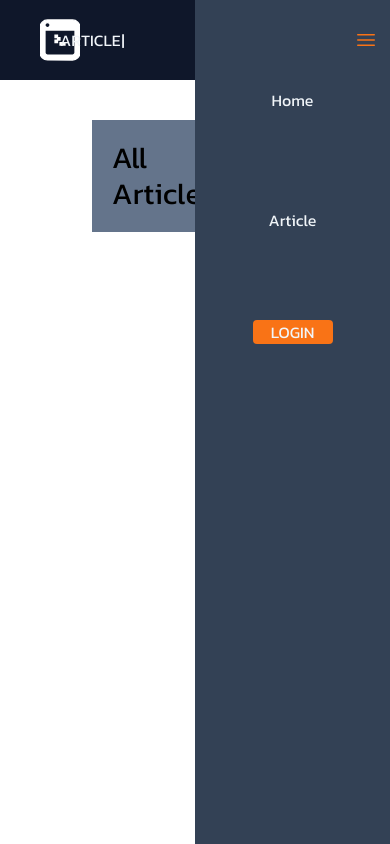
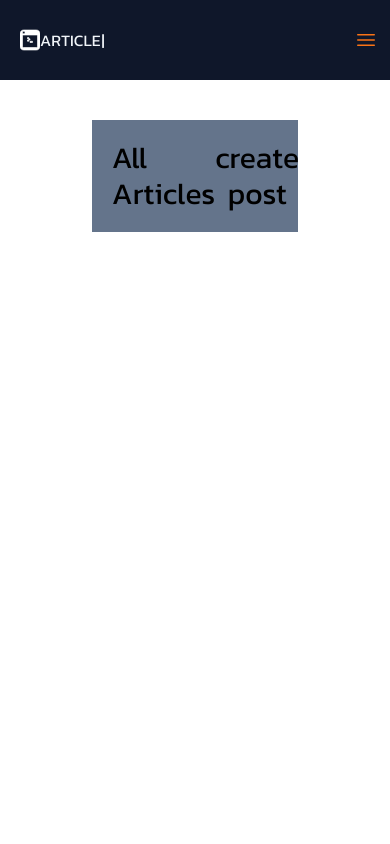
Before and after one commit to jamesmhee/article-react, a React (Vite) app: page /article in a window 390 px wide. Built offline with nearby package versions, Linux system fonts and the light colour scheme.

Commit message:
add function and edit more style

```diff
--- a/package.json
+++ b/package.json
@@ -15,6 +15,7 @@
     "react": "^18.2.0",
     "react-dom": "^18.2.0",
     "react-router-dom": "^6.13.0",
+    "react-spinners": "^0.13.8",
     "sweetalert2": "^11.7.12",
     "sweetalert2-react-content": "^5.0.7",
     "typewriter-effect": "^2.20.1"
--- a/src/App.jsx
+++ b/src/App.jsx
@@ -11,12 +11,14 @@ function App() {
   return (
     <>
       <BrowserRouter>
+      <div className="scroll-smooth">
         <Navbar />
         <Routes>
           <Route exact path="/" element={<Home />} />
           <Route exact path="article" element={<Article />} />
           <Route exact path="*" element={<Error404 />} />
         </Routes>
+      </div>
       </BrowserRouter>
     </>
   )
--- a/src/components/Navbar.jsx
+++ b/src/components/Navbar.jsx
@@ -1,77 +1,99 @@
-import React, { useState } from 'react'
-import { Link , useNavigate } from 'react-router-dom'
-import logo from '../assets/alt-console-1-svgrepo-com.svg'
-import Typewriter from 'typewriter-effect'
-import Swal from 'sweetalert2'
-import withReactContent from 'sweetalert2-react-content';
-import Login from '../pages/Login'
-import 'animate.css';
-import { Bars3Icon } from '@heroicons/react/24/solid'
+import React, { useState } from "react";
+import { Link, useLinkClickHandler, useNavigate } from "react-router-dom";
+import logo from "../assets/alt-console-1-svgrepo-com.svg";
+import Typewriter from "typewriter-effect";
+import Swal from "sweetalert2";
+import withReactContent from "sweetalert2-react-content";
+import Login from "../pages/Login";
+import "animate.css";
+import { Bars3Icon , XMarkIcon } from "@heroicons/react/24/solid";
 
 const Navbar = (props) => {
   const MySwal = withReactContent(Swal);
-    const [ isLoggedIn , setIsLoggedIn] = useState(null)
-    const [ user, setUser] = useState([''])
+  const [isOpen, setIsOpen] = useState(false);
+  const [isLoggedIn, setIsLoggedIn] = useState(null);
+  const [user, setUser] = useState([""]);
   const isNavigate = useNavigate();
   const goHome = () => {
-        setIsLoggedIn(false)
-        isNavigate('/')
+    setIsLoggedIn(false);
+    isNavigate("/");
+  };
+
+  // toggle navbar
+  const toggleNavbar = () => {
+    setIsOpen(!isOpen);
   };
 
   const showLoginBox = () => {
     MySwal.fire({
-            title: 'LOGIN',
+      title: "LOGIN",
       html: <Login />,
       backdrop: true,
       showConfirmButton: false,
       showClass: {
-              popup: 'animate__animated animate__fadeInDownBig'
+        popup: "animate__animated animate__fadeInDownBig",
       },
       hideClass: {
-              popup: 'animate__animated animate__fadeOutDownBig'
-            }
-
-          })
+        popup: "animate__animated animate__fadeOutDownBig",
+      },
+    });
   };
 
   return (
-        <div className=''>
-        <nav className="flex sticky xs:sticky p-0 justify-start xs:justify-center relative xs:static items-center bg-slate-900">
-            <div className="flex flex-row xs:flex-row gap-24 md:gap-40 lg:gap-10 xs:gap-64 row-gap-20 items-center justify-around text-slate-100">
-                <div className='mx-5 xs:mx-0 flex items-center py-4 w-[20vw]'>
+      <nav className="flex z-[20] top-0 sticky xs:sticky p-0 justify-start xs:justify-center relative xs:static items-center bg-slate-900">
+        <div className="flex flex-row xs:flex-row gap-24 md:gap-20 lg:gap-10 xs:gap-64 row-gap-20 items-center justify-around xs:justify-between text-slate-100">
+          <div className="mx-5 xs:mx-0 flex items-center py-4 w-[20vw]">
             <Link to="/">
-                    <img src={logo}
-                    className='h-12 mx-5 w-[100%]]'
-                    alt="logo"/>
+              <img
+                src={logo}
+                className="h-12 mr-5 w-[100%] xs:mr-5"
+                alt="logo"
+              />
             </Link>
             {/* `HELLO : ${user} 👋` */}
             <Typewriter
-                    onInit={(typewriter)=>{
-                        typewriter.typeString("ARTICLE")
-                        .pauseFor(1000)
-                        .start()
+              onInit={(typewriter) => {
+                typewriter.typeString("ARTICLE").pauseFor(1000).start();
               }}
             />
-
           </div>
-                <div className='flex xs:static flex-col bg-slate-700 h-screen xs:h-0 xs:bg-inherit :items-center xs:flex-row fixed xs:static right-0 top-0 w-[50%] xs:mt-0'>
-                <button>
-                    <Bars3Icon className="h-6 w-6 block absolute top-7 right-3 text-orange-500 mt-auto xs:hidden" />
+          <button onClick={toggleNavbar} id="hamburger">
+            {(isOpen) ? <XMarkIcon className="z-[20] h-6 w-6 block absolute top-7 right-3 text-orange-500 mt-auto xs:hidden" /> : <Bars3Icon className="z-[20] h-6 w-6 block absolute top-7 right-3 text-orange-500 mt-auto xs:hidden" />}
           </button>
+          <div id="nav-bar" className={`${isOpen ? "" : "hidden"} xs:flex`}>
+            <div className="flex xs:static flex-col bg-slate-700 h-screen xs:h-0 xs:bg-inherit xs:flex-row fixed xs:static -right-1 top-0 w-[50%] xs:mt-0">
               <ul className="flex flex-col relative xs:static top-20 xs:flex-row items-center text-slate-100 gap-20">
-                    <Link to="/"><li className="p-2 cursor-pointer hover:text-orange-500">Home</li></Link>
-                    <Link to="article"><li className="p-2 cursor-pointer hover:text-orange-500">Article</li></Link>
-                        {isLoggedIn
-                        ? <button onClick={goHome} className="bg-orange-500 w-20 border-box rounded cursor-pointer hover:text-slate-800">LOGOUT</button>
-                        :
-                        <button onClick={showLoginBox} className="bg-orange-500 w-20 border-box rounded cursor-pointer hover:text-slate-800">LOGIN</button>
-                        }
+                <Link to="/">
+                  <li className="p-2 cursor-pointer hover:text-orange-500">
+                    Home
+                  </li>
+                </Link>
+                <Link to="article">
+                  <li className="p-2 cursor-pointer hover:text-orange-500">
+                    Article
+                  </li>
+                </Link>
+                {isLoggedIn ? (
+                  <button
+                    onClick={goHome}
+                    className="bg-orange-500 w-20 border-box rounded cursor-pointer hover:text-slate-800"
+                  >
+                    LOGOUT
+                  </button>
+                ) : (
+                  <button
+                    onClick={showLoginBox}
+                    className="bg-orange-500 w-20 border-box rounded cursor-pointer hover:text-slate-800"
+                  >
+                    LOGIN
+                  </button>
+                )}
               </ul>
             </div>
           </div>
+        </div>
       </nav>
-        </div>
-    )
-}
+  );
+};
 
-export default Navbar
+export default Navbar;
--- a/src/index.css
+++ b/src/index.css
@@ -8,4 +8,7 @@
     html{
         font-family: 'Kanit', sans-serif;
     }
+    ::-webkit-scrollbar {
+        width: 0px;
+      }
 }
--- a/src/pages/Home.jsx
+++ b/src/pages/Home.jsx
@@ -1,11 +1,76 @@
-import React from 'react'
+import React, { useState , useEffect }  from 'react'
+import { ClipLoader } from 'react-spinners';
+import Typewriter from "typewriter-effect";
 
-const Home = () => {
+const Home = (props) => {
+  const [ title, setTitle ] = useState([]);
+  const [ article, setArticle ] = useState([]);
+  const [ comment, setComment ] = useState([]);
+  const [ loading, setLoading ] = useState(false)
+
+  const fetchTitle = async ()=>{
+    try{
+      await fetch('https://jsonplaceholder.typicode.com/posts')
+      .then(response => response.json())
+      .then(posts => setTitle(posts))
+      setLoading(true)
+    } catch(error){
+      console.error(error);
+    }
+  }
+
+  const fetchComment = async ()=>{
+    try {
+      await fetch('https://jsonplaceholder.typicode.com/comments')
+      .then(response => response.json())
+      .then(comments => setComment(comments))
+    } catch (error){
+      console.error(error)
+    }
+  }
+
+
+  useEffect(() => {
+    fetchTitle()
+    fetchComment()
+  }, [])
+
+
   return (
-    <div>
-        This Home Page
-    </div>
+    <>
+      <div className="flex flex-col items-center justify-center mx-auto my-5">
+        <div className="bg-gray-500 rounded text-white w-11/12 xs:w-7/12 h-auto p-3 mb-5 text-center shadow-0 shadow-slate-500">
+        <Typewriter
+              onInit={(typewriter) => {
+                typewriter.typeString("สวัสดีครับเว็บนี้สร้างขึ้นเพื่อฝึกฝนในการพัฒนาเว็บไซต์ด้วย React , Node.js , MySQL , Tailwind CSS").pauseFor(1000).start();
+              }}
+            />
+        </div>
+        {loading ?
+        ( title.map((e)=>{
+            return(
+              <div  key={e.id} className="bg-slate-700 odd:bg-orange-400 odd:text-slate-900 rounded text-white w-11/12 xs:w-7/12 h-auto p-5 mb-5 text-left shadow-0 shadow-slate-500 ">
+                <p className='mb-3'>{e.title}</p>
+                <hr></hr>
+                <p className='mt-3'>{e.body}</p>
+            {/* {comment.map((c)=>{
+            return(
+              <div key={c.id} className="text-slate-500">
+                <p>{c.body}</p>
+              </div>
+            )
+          })} */}
+          </div>
+          )
+        }))
+        :
+        (<ClipLoader color="orange" />)
+        }
+
+      </div>
+    </>
   )
+
 }
 
-export default Home
+export default Home;
--- a/src/pages/Login.jsx
+++ b/src/pages/Login.jsx
@@ -22,8 +22,8 @@ const Login = () => {
   }
 
   return (
-      <div className='container'>
-        <form onSubmit={LoginForm} className='flex flex-col'>
+      <>
+        <form onSubmit={LoginForm} className='flex flex-col justify-center'>
           <input className="bg-slate-100 border-b-4 rounded m-2 mb-5 hover:bg-white" type="text" placeholder="Email" value={user} onChange={onUserChange} required/>
           <input className="bg-slate-100 border-b-4 rounded m-2 mb-5 hover:bg-white" autoComplete="false" type="password" placeholder="Password" value={password} onChange={onPasswordChange} required/>
           <div className='flex justify-center'>
@@ -31,7 +31,7 @@ const Login = () => {
             <button className="m-5 bg-orange-500 w-32 h-10 border-box rounded cursor-pointer hover:text-slate-800" onClick={handleSubmit} type="submit">Register</button>
           </div>
         </form>
-      </div>
+      </>
   )
 }
 
--- a/tailwind.config.js
+++ b/tailwind.config.js
@@ -19,6 +19,9 @@ export default {
       'xl': '1400',
       'xxl': '1600'
     },
+    boxShadow: {
+      '0':'0px 0px 10px'
+    },
   },
   plugins: [],
 }
```
Also changed, not shown: 2 other files (tests, documents, lock files or other folders). Lines whose indentation alone changed are shown as unchanged.
